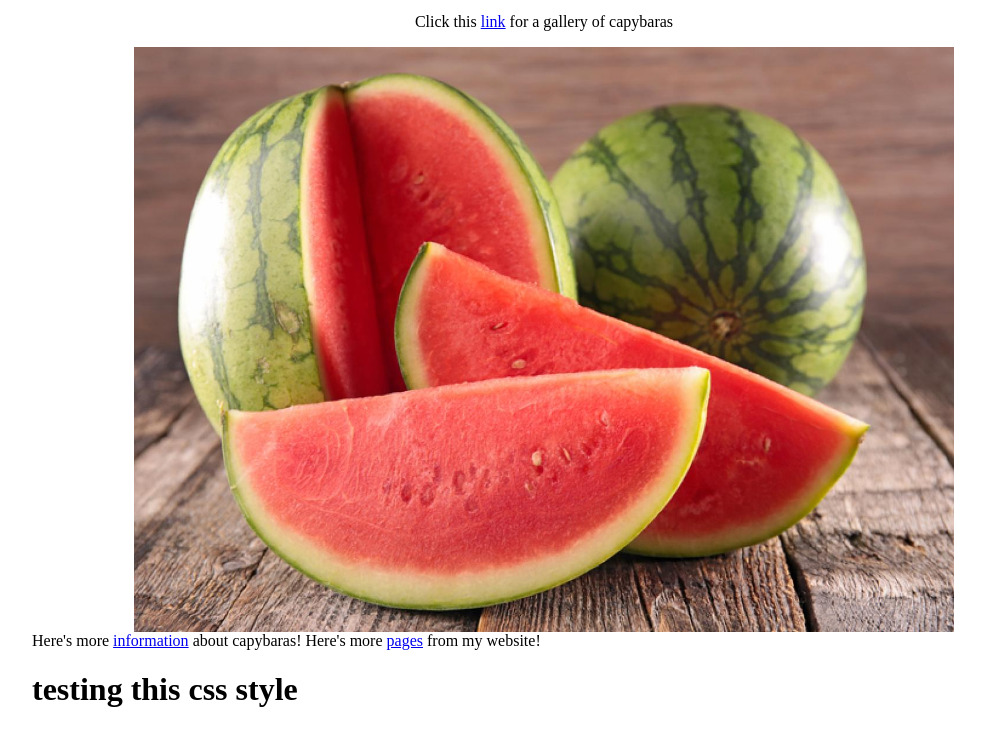
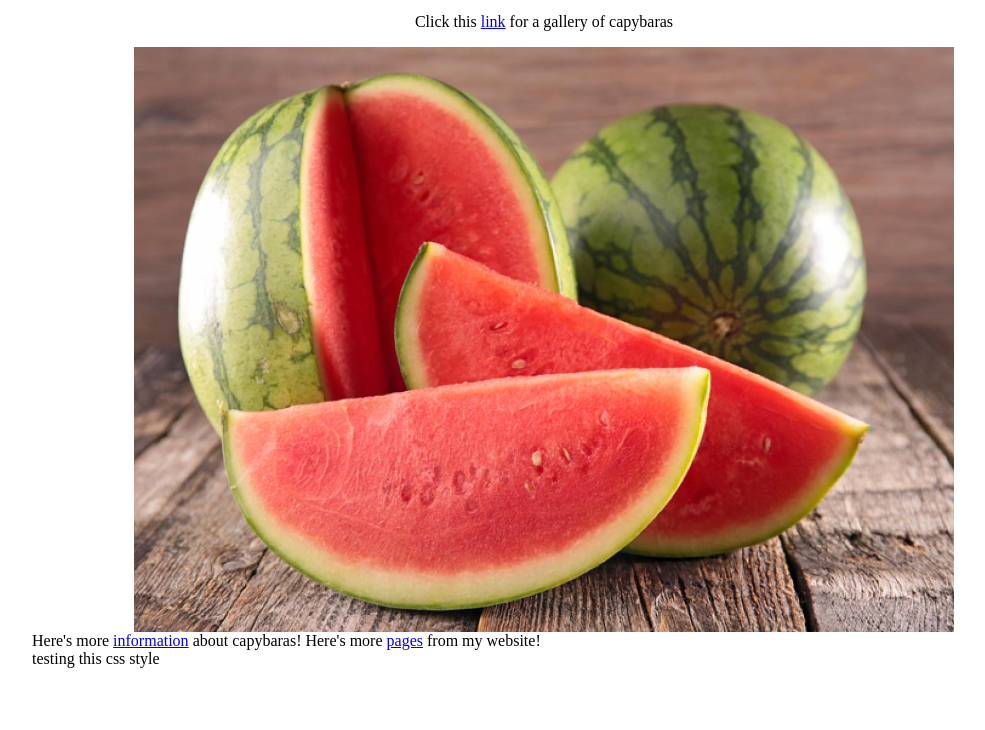
Before and after one commit to sophiac0609/sophiac0609.github.io, a plain HTML site: page index.html in a window 1280 px wide. Shown: the part 136-866 px from the top of the page, without its empty margins (96-1081 px from the left). After the commit the page ends 812 px from the top, so only its background shows below. Drawn offline with Linux system fonts and the light colour scheme.

Commit message:
Update index.html

```diff
--- a/index.html
+++ b/index.html
@@ -23,7 +23,7 @@
 
   Here's more <a href="https://www.nationalgeographic.com/animals/mammals/facts/cabybara-facts" target="_blank">information</a> about capybaras!
   <body>Here's more <a href="page.html">pages</a> from my website!</body>
-  <h1> testing this css style</h1>
+  <div class="h1"> testing this css style</div>
 
 
 </body>
```
